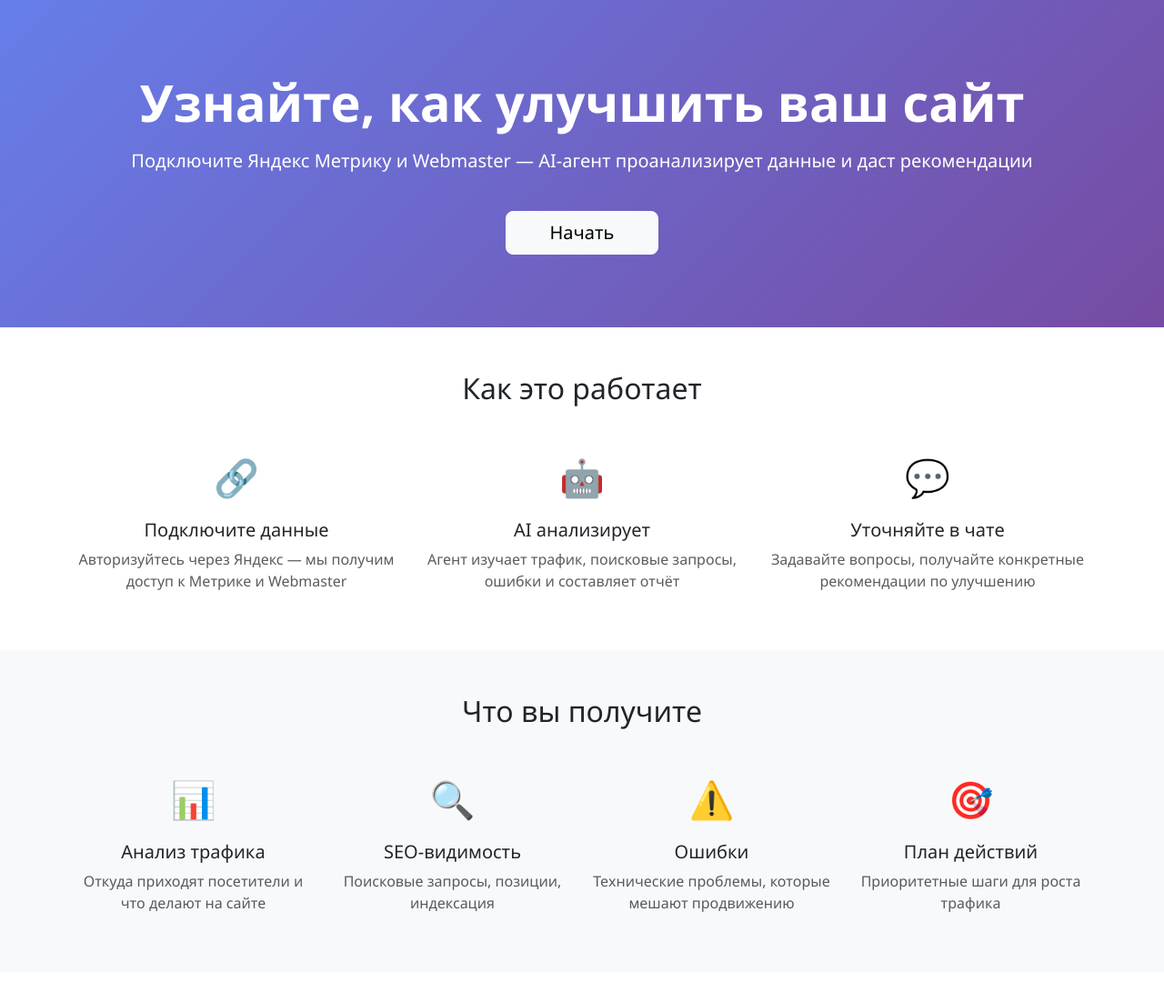
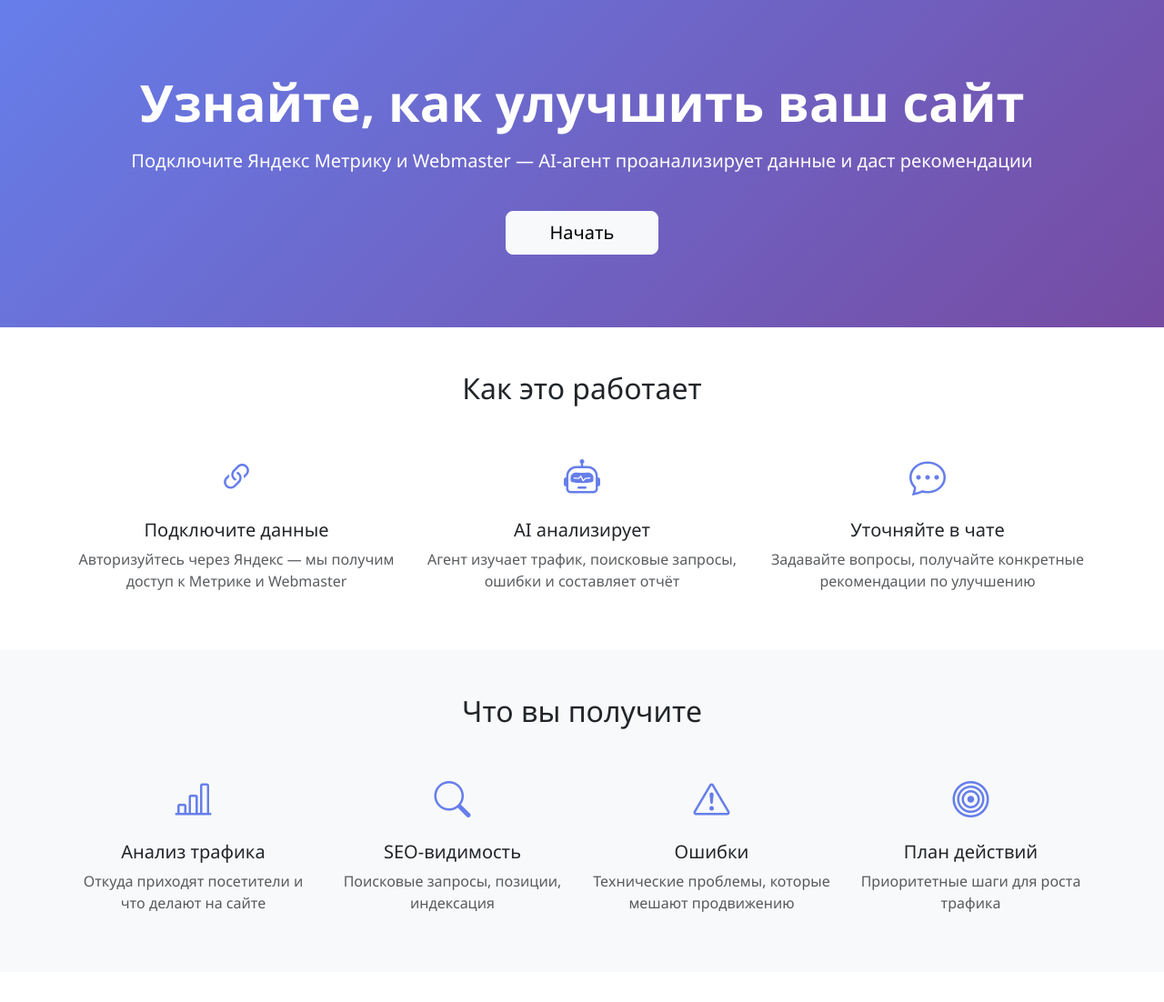
Before and after one commit to shulykun/razgon, a Flask app: page / in a window 1280 px wide. Shown: the part 57-1159 px from the top of the page at 91% size. Run offline with Flask 3, Linux system fonts and the light colour scheme.

Commit message:
style: replace emoji icons with Bootstrap Icons

```diff
--- a/app/templates/base.html
+++ b/app/templates/base.html
@@ -5,10 +5,11 @@
     <meta name="viewport" content="width=device-width, initial-scale=1.0">
     <title>{% block title %}Razgon{% endblock %}</title>
     <link href="https://cdn.jsdelivr.net/npm/bootstrap@5.3.3/dist/css/bootstrap.min.css" rel="stylesheet">
+    <link href="https://cdn.jsdelivr.net/npm/bootstrap-icons@1.11.3/font/bootstrap-icons.min.css" rel="stylesheet">
     <style>
         body { font-family: 'Segoe UI', sans-serif; }
         .hero { background: linear-gradient(135deg, #667eea 0%, #764ba2 100%); color: white; padding: 80px 0; }
-        .feature-icon { font-size: 2.5rem; margin-bottom: 1rem; }
+        .feature-icon { font-size: 2.5rem; margin-bottom: 1rem; color: #667eea; }
         .chat-box { height: 400px; overflow-y: auto; border: 1px solid #dee2e6; border-radius: 8px; padding: 15px; background: #f8f9fa; }
         .chat-msg { margin-bottom: 12px; }
         .chat-msg.user { text-align: right; }
--- a/app/templates/promo.html
+++ b/app/templates/promo.html
@@ -17,17 +17,17 @@
         <h2 class="mb-5">Как это работает</h2>
         <div class="row g-4">
             <div class="col-md-4">
-                <div class="feature-icon">🔗</div>
+                <div class="feature-icon"><i class="bi bi-link-45deg"></i></div>
                 <h5>Подключите данные</h5>
                 <p class="text-muted">Авторизуйтесь через Яндекс — мы получим доступ к Метрике и Webmaster</p>
             </div>
             <div class="col-md-4">
-                <div class="feature-icon">🤖</div>
+                <div class="feature-icon"><i class="bi bi-robot"></i></div>
                 <h5>AI анализирует</h5>
                 <p class="text-muted">Агент изучает трафик, поисковые запросы, ошибки и составляет отчёт</p>
             </div>
             <div class="col-md-4">
-                <div class="feature-icon">💬</div>
+                <div class="feature-icon"><i class="bi bi-chat-dots"></i></div>
                 <h5>Уточняйте в чате</h5>
                 <p class="text-muted">Задавайте вопросы, получайте конкретные рекомендации по улучшению</p>
             </div>
@@ -41,22 +41,22 @@
         <h2 class="mb-5">Что вы получите</h2>
         <div class="row g-4">
             <div class="col-md-3">
-                <div class="feature-icon">📊</div>
+                <div class="feature-icon"><i class="bi bi-bar-chart-line"></i></div>
                 <h5>Анализ трафика</h5>
                 <p class="text-muted">Откуда приходят посетители и что делают на сайте</p>
             </div>
             <div class="col-md-3">
-                <div class="feature-icon">🔍</div>
+                <div class="feature-icon"><i class="bi bi-search"></i></div>
                 <h5>SEO-видимость</h5>
                 <p class="text-muted">Поисковые запросы, позиции, индексация</p>
             </div>
             <div class="col-md-3">
-                <div class="feature-icon">⚠️</div>
+                <div class="feature-icon"><i class="bi bi-exclamation-triangle"></i></div>
                 <h5>Ошибки</h5>
                 <p class="text-muted">Технические проблемы, которые мешают продвижению</p>
             </div>
             <div class="col-md-3">
-                <div class="feature-icon">🎯</div>
+                <div class="feature-icon"><i class="bi bi-bullseye"></i></div>
                 <h5>План действий</h5>
                 <p class="text-muted">Приоритетные шаги для роста трафика</p>
             </div>
```
